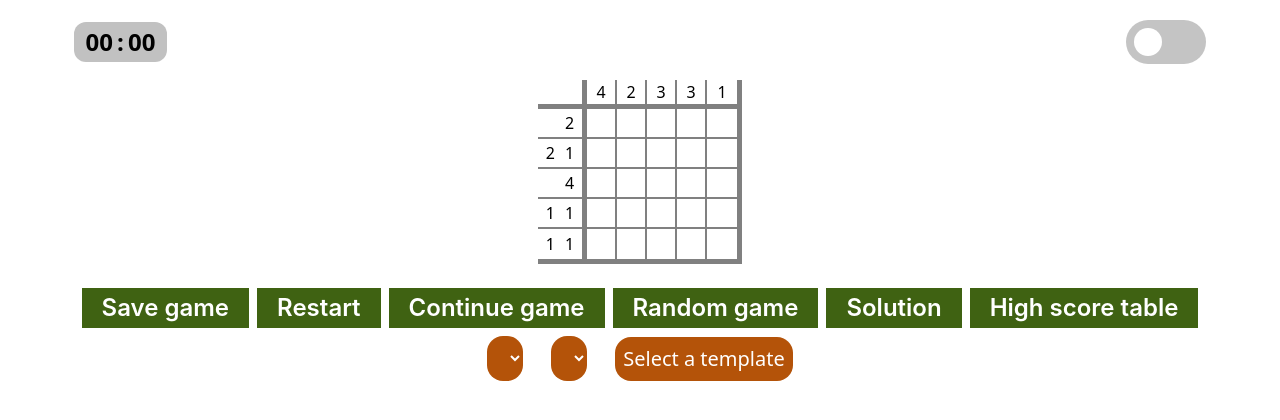
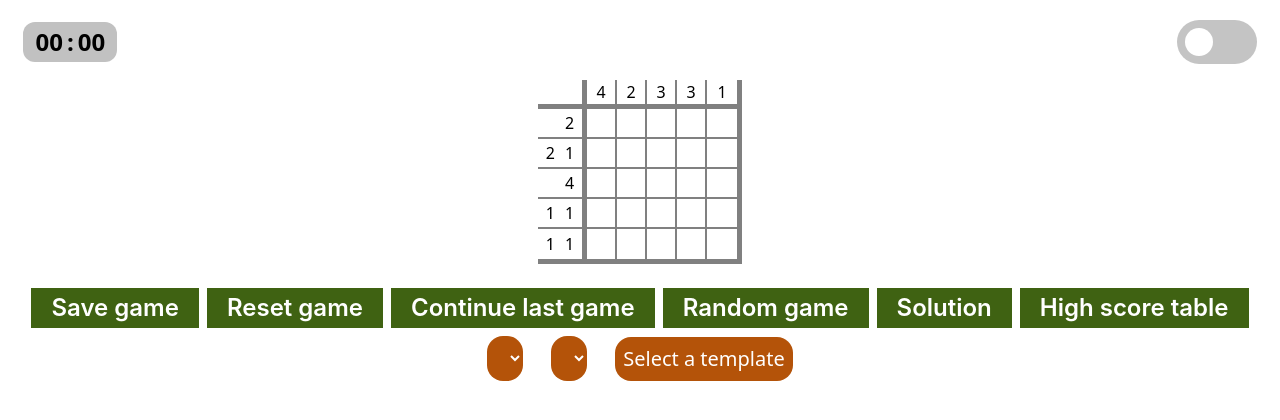
Before and after one commit to K0LESAN/nonograms, a website built with Vite: page nonograms/index.html in a window 1280 px wide. Built offline with nearby package versions, Linux system fonts and the light colour scheme.

Commit message:
fix: rename buttons

```diff
--- a/nonograms/index.html
+++ b/nonograms/index.html
@@ -30,8 +30,8 @@
       </div>
       <div class="menu">
         <div class="menu__item" data-action="save">Save game</div>
-        <div class="menu__item" data-action="restart">Restart</div>
-        <div class="menu__item" data-action="continue">Continue game</div>
+        <div class="menu__item" data-action="restart">Reset game</div>
+        <div class="menu__item" data-action="continue">Continue last game</div>
         <div class="menu__item" data-action="random">Random game</div>
         <div class="menu__item" data-action="solution">Solution</div>
         <div class="menu__item" data-action="score-table">High score table</div>
```
